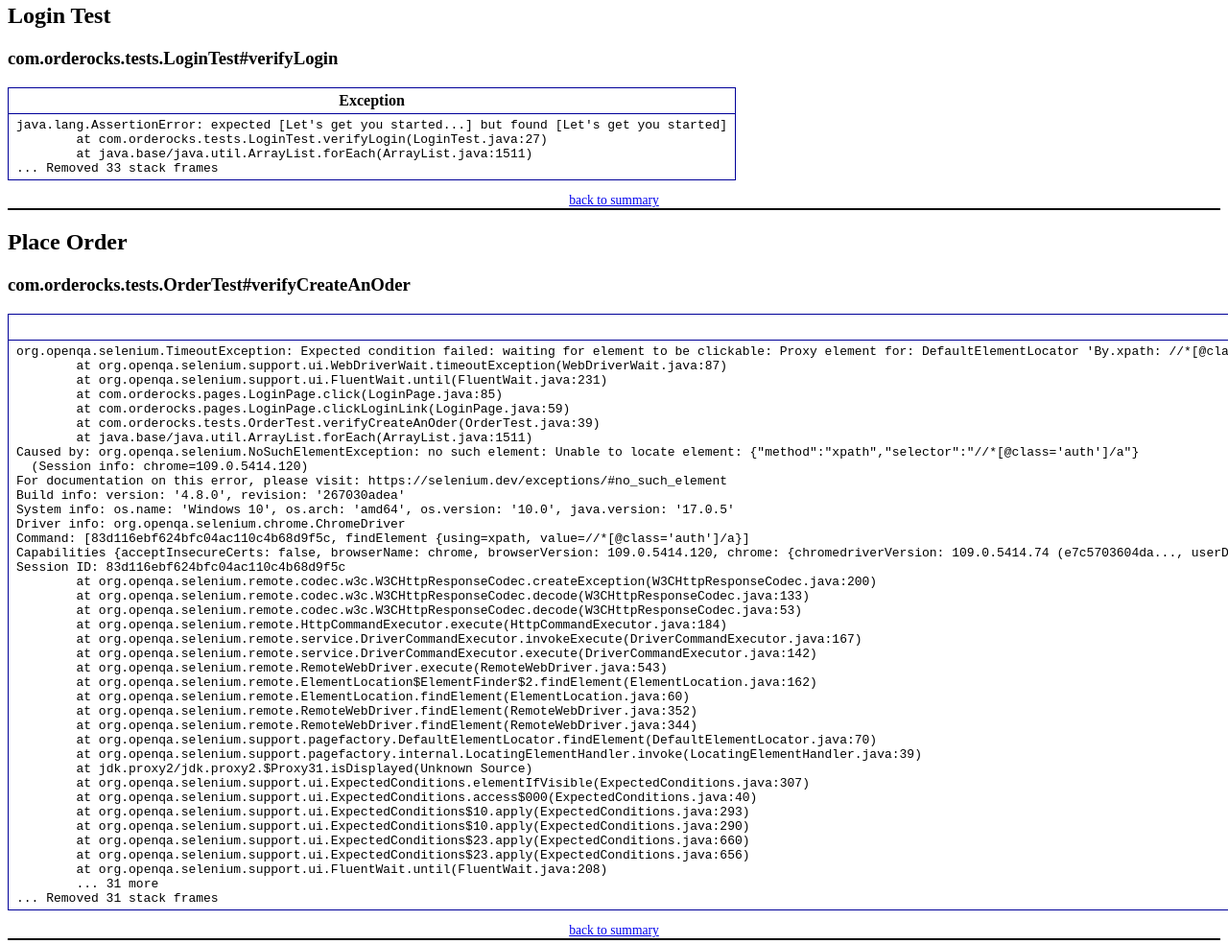
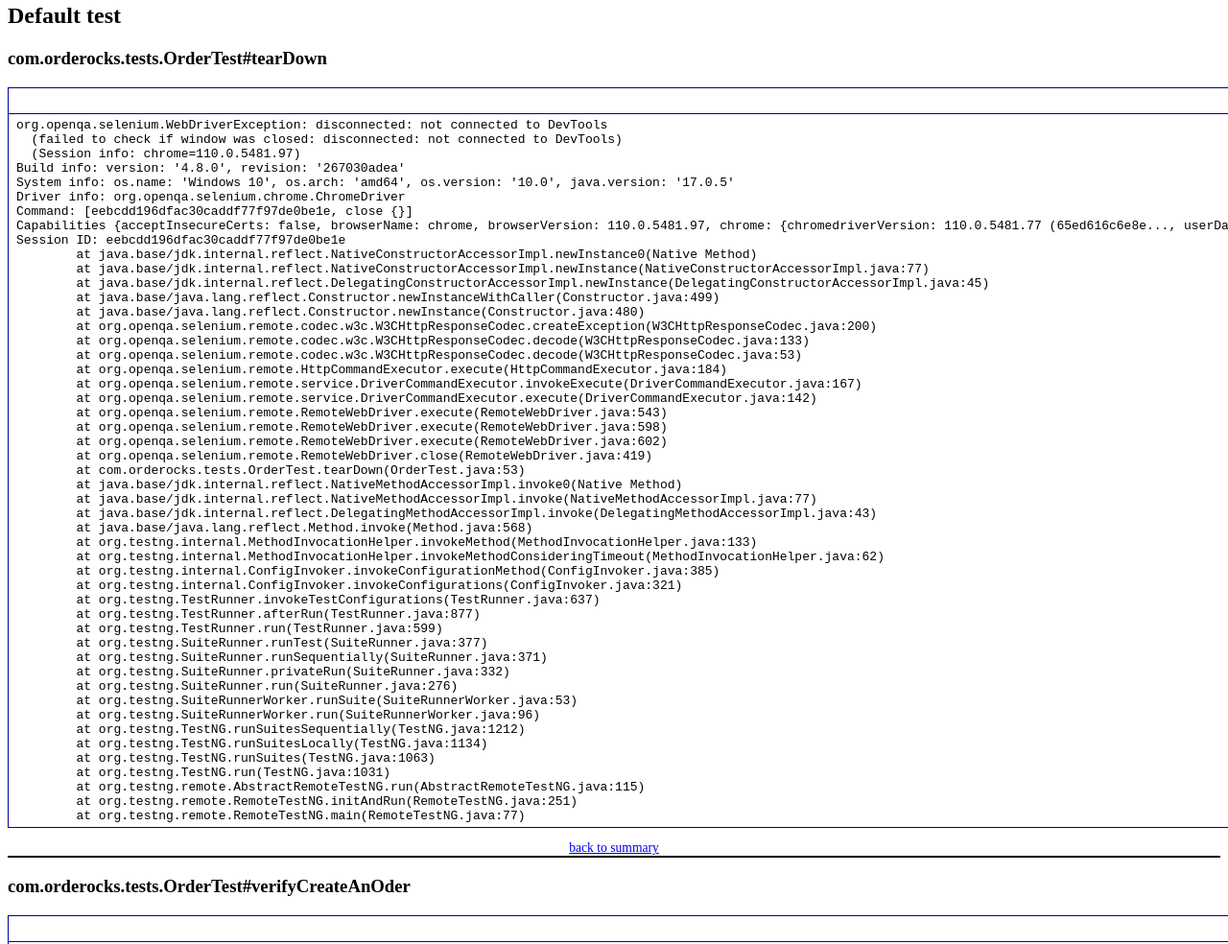
Before and after one commit to dhavaldosi/orderocks, a plain HTML site: page Orderocks/test-output/emailable-report.html in a window 1280 px wide. Shown: the part 334-1318 px from the top of the page at 96% size. Drawn offline with Linux system fonts and the light colour scheme.

Commit message:
first push

```diff
--- a/Orderocks/test-output/emailable-report.html
+++ b/Orderocks/test-output/emailable-report.html
@@ -8,34 +8,74 @@
 <body>
 <table>
 <tr><th>Test</th><th># Passed</th><th># Skipped</th><th># Retried</th><th># Failed</th><th>Time (ms)</th><th>Included Groups</th><th>Excluded Groups</th></tr>
-<tr><th colspan="8">Suite</th></tr>
-<tr><td><a href="#t0">Login Test</a></td><td class="num">0</td><td class="num">0</td><td class="num">0</td><td class="num attn">1</td><td class="num">44,577</td><td></td><td></td></tr>
-<tr class="stripe"><td><a href="#t1">Place Order</a></td><td class="num">0</td><td class="num">0</td><td class="num">0</td><td class="num attn">1</td><td class="num">162,520</td><td></td><td></td></tr>
-<tr><th>Total</th><th class="num">0</th><th class="num">0</th><th class="num">0</th><th class="num attn">2</th><th class="num">207,097</th><th colspan="2"></th></tr>
+<tr><th colspan="8">Default suite</th></tr>
+<tr><td><a href="#t0">Default test</a></td><td class="num">1</td><td class="num">0</td><td class="num">0</td><td class="num attn">1</td><td class="num">155,616</td><td></td><td></td></tr>
 </table>
-<table id='summary'><thead><tr><th>Class</th><th>Method</th><th>Start</th><th>Time (ms)</th></tr></thead><tbody><tr><th colspan="4">Suite</th></tr></tbody><tbody id="t0"><tr><th colspan="4">Login Test &#8212; failed</th></tr><tr class="failedeven"><td rowspan="1">com.orderocks.tests.LoginTest</td><td><a href="#m0">verifyLogin</a></td><td rowspan="1">1676306649312</td><td rowspan="1">570</td></tr></tbody>
-<tbody id="t1"><tr><th colspan="4">Place Order &#8212; failed</th></tr><tr class="failedeven"><td rowspan="1">com.orderocks.tests.OrderTest</td><td><a href="#m1">verifyCreateAnOder</a></td><td rowspan="1">1676306680738</td><td rowspan="1">131655</td></tr></tbody>
+<table id='summary'><thead><tr><th>Class</th><th>Method</th><th>Start</th><th>Time (ms)</th></tr></thead><tbody><tr><th colspan="4">Default suite</th></tr></tbody><tbody id="t0"><tr><th colspan="4">Default test &#8212; failed (configuration methods)</th></tr><tr class="failedeven"><td rowspan="1">com.orderocks.tests.OrderTest</td><td><a href="#m0">tearDown</a></td><td rowspan="1">1676444202159</td><td rowspan="1">5</td></tr><tr><th colspan="4">Default test &#8212; failed</th></tr><tr class="failedeven"><td rowspan="1">com.orderocks.tests.OrderTest</td><td><a href="#m1">verifyCreateAnOder</a></td><td rowspan="1">1676444081814</td><td rowspan="1">120327</td></tr><tr><th colspan="4">Default test &#8212; passed</th></tr><tr class="passedeven"><td rowspan="1">com.orderocks.tests.OrderTest</td><td><a href="#m2">verifyOderDetails</a></td><td rowspan="1">1676444202153</td><td rowspan="1">1</td></tr></tbody>
 </table>
-<h2>Login Test</h2><h3 id="m0">com.orderocks.tests.LoginTest#verifyLogin</h3><table class="result"><tr><th>Exception</th></tr><tr><td><div class="stacktrace">java.lang.AssertionError: expected [Let&apos;s get you started...] but found [Let&apos;s get you started]
-	at com.orderocks.tests.LoginTest.verifyLogin(LoginTest.java:27)
-	at java.base/java.util.ArrayList.forEach(ArrayList.java:1511)
-... Removed 33 stack frames</div></td></tr></table><p class="totop"><a href="#summary">back to summary</a></p>
-<h2>Place Order</h2><h3 id="m1">com.orderocks.tests.OrderTest#verifyCreateAnOder</h3><table class="result"><tr><th>Exception</th></tr><tr><td><div class="stacktrace">org.openqa.selenium.TimeoutException: Expected condition failed: waiting for element to be clickable: Proxy element for: DefaultElementLocator &apos;By.xpath: //*[@class=&apos;auth&apos;]/a&apos; (tried for 60 second(s) with 500 milliseconds interval)
-	at org.openqa.selenium.support.ui.WebDriverWait.timeoutException(WebDriverWait.java:87)
-	at org.openqa.selenium.support.ui.FluentWait.until(FluentWait.java:231)
-	at com.orderocks.pages.LoginPage.click(LoginPage.java:85)
-	at com.orderocks.pages.LoginPage.clickLoginLink(LoginPage.java:59)
-	at com.orderocks.tests.OrderTest.verifyCreateAnOder(OrderTest.java:39)
-	at java.base/java.util.ArrayList.forEach(ArrayList.java:1511)
-Caused by: org.openqa.selenium.NoSuchElementException: no such element: Unable to locate element: {&quot;method&quot;:&quot;xpath&quot;,&quot;selector&quot;:&quot;//*[@class=&apos;auth&apos;]/a&quot;}
-  (Session info: chrome=109.0.5414.120)
-For documentation on this error, please visit: https://selenium.dev/exceptions/#no_such_element
+<h2>Default test</h2><h3 id="m0">com.orderocks.tests.OrderTest#tearDown</h3><table class="result"><tr><th>Exception</th></tr><tr><td><div class="stacktrace">org.openqa.selenium.WebDriverException: disconnected: not connected to DevTools
+  (failed to check if window was closed: disconnected: not connected to DevTools)
+  (Session info: chrome=110.0.5481.97)
 Build info: version: &apos;4.8.0&apos;, revision: &apos;267030adea&apos;
 System info: os.name: &apos;Windows 10&apos;, os.arch: &apos;amd64&apos;, os.version: &apos;10.0&apos;, java.version: &apos;17.0.5&apos;
 Driver info: org.openqa.selenium.chrome.ChromeDriver
-Command: [83d116ebf624bfc04ac110c4b68d9f5c, findElement {using=xpath, value=//*[@class=&apos;auth&apos;]/a}]
-Capabilities {acceptInsecureCerts: false, browserName: chrome, browserVersion: 109.0.5414.120, chrome: {chromedriverVersion: 109.0.5414.74 (e7c5703604da..., userDataDir: C:\Users\DHAVAL\AppData\Loc...}, goog:chromeOptions: {debuggerAddress: localhost:50196}, networkConnectionEnabled: false, pageLoadStrategy: normal, platformName: WINDOWS, proxy: Proxy(), se:cdp: ws://localhost:50196/devtoo..., se:cdpVersion: 109.0.5414.120, setWindowRect: true, strictFileInteractability: false, timeouts: {implicit: 0, pageLoad: 300000, script: 30000}, unhandledPromptBehavior: dismiss and notify, webauthn:extension:credBlob: true, webauthn:extension:largeBlob: true, webauthn:virtualAuthenticators: true}
-Session ID: 83d116ebf624bfc04ac110c4b68d9f5c
+Command: [eebcdd196dfac30caddf77f97de0be1e, close {}]
+Capabilities {acceptInsecureCerts: false, browserName: chrome, browserVersion: 110.0.5481.97, chrome: {chromedriverVersion: 110.0.5481.77 (65ed616c6e8e..., userDataDir: C:\Users\lenovo\AppData\Loc...}, goog:chromeOptions: {debuggerAddress: localhost:60048}, networkConnectionEnabled: false, pageLoadStrategy: normal, platformName: WINDOWS, proxy: Proxy(), se:cdp: ws://localhost:60048/devtoo..., se:cdpVersion: 110.0.5481.97, setWindowRect: true, strictFileInteractability: false, timeouts: {implicit: 0, pageLoad: 300000, script: 30000}, unhandledPromptBehavior: dismiss and notify, webauthn:extension:credBlob: true, webauthn:extension:largeBlob: true, webauthn:virtualAuthenticators: true}
+Session ID: eebcdd196dfac30caddf77f97de0be1e
+	at java.base/jdk.internal.reflect.NativeConstructorAccessorImpl.newInstance0(Native Method)
+	at java.base/jdk.internal.reflect.NativeConstructorAccessorImpl.newInstance(NativeConstructorAccessorImpl.java:77)
+	at java.base/jdk.internal.reflect.DelegatingConstructorAccessorImpl.newInstance(DelegatingConstructorAccessorImpl.java:45)
+	at java.base/java.lang.reflect.Constructor.newInstanceWithCaller(Constructor.java:499)
+	at java.base/java.lang.reflect.Constructor.newInstance(Constructor.java:480)
+	at org.openqa.selenium.remote.codec.w3c.W3CHttpResponseCodec.createException(W3CHttpResponseCodec.java:200)
+	at org.openqa.selenium.remote.codec.w3c.W3CHttpResponseCodec.decode(W3CHttpResponseCodec.java:133)
+	at org.openqa.selenium.remote.codec.w3c.W3CHttpResponseCodec.decode(W3CHttpResponseCodec.java:53)
+	at org.openqa.selenium.remote.HttpCommandExecutor.execute(HttpCommandExecutor.java:184)
+	at org.openqa.selenium.remote.service.DriverCommandExecutor.invokeExecute(DriverCommandExecutor.java:167)
+	at org.openqa.selenium.remote.service.DriverCommandExecutor.execute(DriverCommandExecutor.java:142)
+	at org.openqa.selenium.remote.RemoteWebDriver.execute(RemoteWebDriver.java:543)
+	at org.openqa.selenium.remote.RemoteWebDriver.execute(RemoteWebDriver.java:598)
+	at org.openqa.selenium.remote.RemoteWebDriver.execute(RemoteWebDriver.java:602)
+	at org.openqa.selenium.remote.RemoteWebDriver.close(RemoteWebDriver.java:419)
+	at com.orderocks.tests.OrderTest.tearDown(OrderTest.java:53)
+	at java.base/jdk.internal.reflect.NativeMethodAccessorImpl.invoke0(Native Method)
+	at java.base/jdk.internal.reflect.NativeMethodAccessorImpl.invoke(NativeMethodAccessorImpl.java:77)
+	at java.base/jdk.internal.reflect.DelegatingMethodAccessorImpl.invoke(DelegatingMethodAccessorImpl.java:43)
+	at java.base/java.lang.reflect.Method.invoke(Method.java:568)
+	at org.testng.internal.MethodInvocationHelper.invokeMethod(MethodInvocationHelper.java:133)
+	at org.testng.internal.MethodInvocationHelper.invokeMethodConsideringTimeout(MethodInvocationHelper.java:62)
+	at org.testng.internal.ConfigInvoker.invokeConfigurationMethod(ConfigInvoker.java:385)
+	at org.testng.internal.ConfigInvoker.invokeConfigurations(ConfigInvoker.java:321)
+	at org.testng.TestRunner.invokeTestConfigurations(TestRunner.java:637)
+	at org.testng.TestRunner.afterRun(TestRunner.java:877)
+	at org.testng.TestRunner.run(TestRunner.java:599)
+	at org.testng.SuiteRunner.runTest(SuiteRunner.java:377)
+	at org.testng.SuiteRunner.runSequentially(SuiteRunner.java:371)
+	at org.testng.SuiteRunner.privateRun(SuiteRunner.java:332)
+	at org.testng.SuiteRunner.run(SuiteRunner.java:276)
+	at org.testng.SuiteRunnerWorker.runSuite(SuiteRunnerWorker.java:53)
+	at org.testng.SuiteRunnerWorker.run(SuiteRunnerWorker.java:96)
+	at org.testng.TestNG.runSuitesSequentially(TestNG.java:1212)
+	at org.testng.TestNG.runSuitesLocally(TestNG.java:1134)
+	at org.testng.TestNG.runSuites(TestNG.java:1063)
+	at org.testng.TestNG.run(TestNG.java:1031)
+	at org.testng.remote.AbstractRemoteTestNG.run(AbstractRemoteTestNG.java:115)
+	at org.testng.remote.RemoteTestNG.initAndRun(RemoteTestNG.java:251)
+	at org.testng.remote.RemoteTestNG.main(RemoteTestNG.java:77)
+</div></td></tr></table><p class="totop"><a href="#summary">back to summary</a></p>
+<h3 id="m1">com.orderocks.tests.OrderTest#verifyCreateAnOder</h3><table class="result"><tr><th>Exception</th></tr><tr><td><div class="stacktrace">org.openqa.selenium.NoSuchWindowException: no such window: target window already closed
+from unknown error: web view not found
+  (Session info: chrome=110.0.5481.97)
+Build info: version: &apos;4.8.0&apos;, revision: &apos;267030adea&apos;
+System info: os.name: &apos;Windows 10&apos;, os.arch: &apos;amd64&apos;, os.version: &apos;10.0&apos;, java.version: &apos;17.0.5&apos;
+Driver info: org.openqa.selenium.chrome.ChromeDriver
+Command: [eebcdd196dfac30caddf77f97de0be1e, findElement {using=xpath, value=//*[@class=&apos;auth&apos;]/a}]
+Capabilities {acceptInsecureCerts: false, browserName: chrome, browserVersion: 110.0.5481.97, chrome: {chromedriverVersion: 110.0.5481.77 (65ed616c6e8e..., userDataDir: C:\Users\lenovo\AppData\Loc...}, goog:chromeOptions: {debuggerAddress: localhost:60048}, networkConnectionEnabled: false, pageLoadStrategy: normal, platformName: WINDOWS, proxy: Proxy(), se:cdp: ws://localhost:60048/devtoo..., se:cdpVersion: 110.0.5481.97, setWindowRect: true, strictFileInteractability: false, timeouts: {implicit: 0, pageLoad: 300000, script: 30000}, unhandledPromptBehavior: dismiss and notify, webauthn:extension:credBlob: true, webauthn:extension:largeBlob: true, webauthn:virtualAuthenticators: true}
+Session ID: eebcdd196dfac30caddf77f97de0be1e
+	at jdk.internal.reflect.GeneratedConstructorAccessor22.newInstance(Unknown Source)
+	at java.base/jdk.internal.reflect.DelegatingConstructorAccessorImpl.newInstance(DelegatingConstructorAccessorImpl.java:45)
+	at java.base/java.lang.reflect.Constructor.newInstanceWithCaller(Constructor.java:499)
+	at java.base/java.lang.reflect.Constructor.newInstance(Constructor.java:480)
 	at org.openqa.selenium.remote.codec.w3c.W3CHttpResponseCodec.createException(W3CHttpResponseCodec.java:200)
 	at org.openqa.selenium.remote.codec.w3c.W3CHttpResponseCodec.decode(W3CHttpResponseCodec.java:133)
 	at org.openqa.selenium.remote.codec.w3c.W3CHttpResponseCodec.decode(W3CHttpResponseCodec.java:53)
@@ -49,15 +89,45 @@ Session ID: 83d116ebf624bfc04ac110c4b68d9f5c
 	at org.openqa.selenium.remote.RemoteWebDriver.findElement(RemoteWebDriver.java:344)
 	at org.openqa.selenium.support.pagefactory.DefaultElementLocator.findElement(DefaultElementLocator.java:70)
 	at org.openqa.selenium.support.pagefactory.internal.LocatingElementHandler.invoke(LocatingElementHandler.java:39)
-	at jdk.proxy2/jdk.proxy2.$Proxy31.isDisplayed(Unknown Source)
-	at org.openqa.selenium.support.ui.ExpectedConditions.elementIfVisible(ExpectedConditions.java:307)
-	at org.openqa.selenium.support.ui.ExpectedConditions.access$000(ExpectedConditions.java:40)
-	at org.openqa.selenium.support.ui.ExpectedConditions$10.apply(ExpectedConditions.java:293)
-	at org.openqa.selenium.support.ui.ExpectedConditions$10.apply(ExpectedConditions.java:290)
-	at org.openqa.selenium.support.ui.ExpectedConditions$23.apply(ExpectedConditions.java:660)
-	at org.openqa.selenium.support.ui.ExpectedConditions$23.apply(ExpectedConditions.java:656)
-	at org.openqa.selenium.support.ui.FluentWait.until(FluentWait.java:208)
-	... 31 more
-... Removed 31 stack frames</div></td></tr></table><p class="totop"><a href="#summary">back to summary</a></p>
+	at jdk.proxy2/jdk.proxy2.$Proxy31.toString(Unknown Source)
+	at java.base/java.lang.String.valueOf(String.java:4218)
+	at java.base/java.lang.StringBuilder.append(StringBuilder.java:173)
+	at org.openqa.selenium.support.ui.ExpectedConditions$10.toString(ExpectedConditions.java:298)
+	at java.base/java.lang.String.valueOf(String.java:4218)
+	at java.base/java.lang.StringBuilder.append(StringBuilder.java:173)
+	at org.openqa.selenium.support.ui.FluentWait.until(FluentWait.java:229)
+	at base.BaseClass.clickOnElement(BaseClass.java:65)
+	at com.orderocks.pages.LoginPage.clickLoginLink(LoginPage.java:51)
+	at com.orderocks.tests.OrderTest.verifyCreateAnOder(OrderTest.java:33)
+	at java.base/jdk.internal.reflect.NativeMethodAccessorImpl.invoke0(Native Method)
+	at java.base/jdk.internal.reflect.NativeMethodAccessorImpl.invoke(NativeMethodAccessorImpl.java:77)
+	at java.base/jdk.internal.reflect.DelegatingMethodAccessorImpl.invoke(DelegatingMethodAccessorImpl.java:43)
+	at java.base/java.lang.reflect.Method.invoke(Method.java:568)
+	at org.testng.internal.MethodInvocationHelper.invokeMethod(MethodInvocationHelper.java:133)
+	at org.testng.internal.TestInvoker.invokeMethod(TestInvoker.java:598)
+	at org.testng.internal.TestInvoker.invokeTestMethod(TestInvoker.java:173)
+	at org.testng.internal.MethodRunner.runInSequence(MethodRunner.java:46)
+	at org.testng.internal.TestInvoker$MethodInvocationAgent.invoke(TestInvoker.java:824)
+	at org.testng.internal.TestInvoker.invokeTestMethods(TestInvoker.java:146)
+	at org.testng.internal.TestMethodWorker.invokeTestMethods(TestMethodWorker.java:146)
+	at org.testng.internal.TestMethodWorker.run(TestMethodWorker.java:128)
+	at java.base/java.util.ArrayList.forEach(ArrayList.java:1511)
+	at org.testng.TestRunner.privateRun(TestRunner.java:794)
+	at org.testng.TestRunner.run(TestRunner.java:596)
+	at org.testng.SuiteRunner.runTest(SuiteRunner.java:377)
+	at org.testng.SuiteRunner.runSequentially(SuiteRunner.java:371)
+	at org.testng.SuiteRunner.privateRun(SuiteRunner.java:332)
+	at org.testng.SuiteRunner.run(SuiteRunner.java:276)
+	at org.testng.SuiteRunnerWorker.runSuite(SuiteRunnerWorker.java:53)
+	at org.testng.SuiteRunnerWorker.run(SuiteRunnerWorker.java:96)
+	at org.testng.TestNG.runSuitesSequentially(TestNG.java:1212)
+	at org.testng.TestNG.runSuitesLocally(TestNG.java:1134)
+	at org.testng.TestNG.runSuites(TestNG.java:1063)
+	at org.testng.TestNG.run(TestNG.java:1031)
+	at org.testng.remote.AbstractRemoteTestNG.run(AbstractRemoteTestNG.java:115)
+	at org.testng.remote.RemoteTestNG.initAndRun(RemoteTestNG.java:251)
+	at org.testng.remote.RemoteTestNG.main(RemoteTestNG.java:77)
+</div></td></tr></table><p class="totop"><a href="#summary">back to summary</a></p>
+<h3 id="m2">com.orderocks.tests.OrderTest#verifyOderDetails</h3><table class="result"><tr><th class="invisible"/></tr></table><p class="totop"><a href="#summary">back to summary</a></p>
 </body>
 </html>
```
Also changed, not shown: 1 other file.
